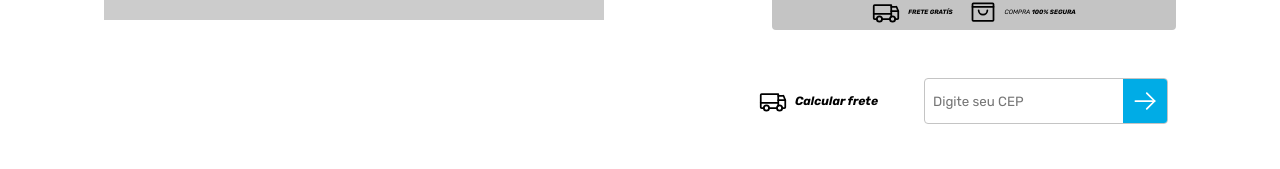
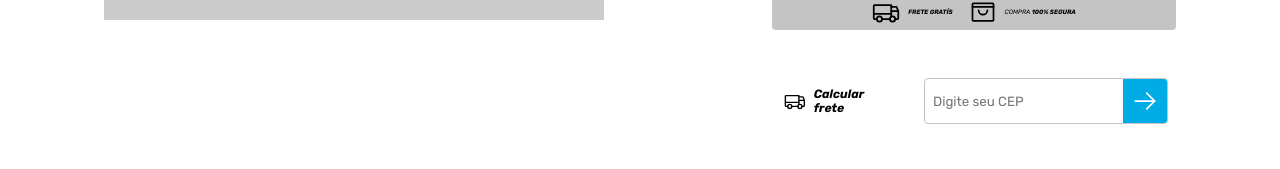
Before and after one commit to zkauansantos/e-commercefe, a React (Vite) app: page /product in a window 1280 px wide. Shown: the part 783-952 px from the top of the page. Built offline with nearby package versions, Linux system fonts and the light colour scheme; a web font is replaced by a local one.

Commit message:
add spinner in loading of the methods shipping

```diff
--- /dev/null
+++ b/src/components/CalcShipping/ShippingMethods/index.tsx
@@ -0,0 +1,33 @@
+import { ShippingMethod } from '../../../types/ShippingMethod';
+import Spinner from '../../Spinner';
+import { Container } from './styles';
+
+interface ShippingMethodsProps {
+  shippingMethods: ShippingMethod[];
+  isLoading: boolean;
+}
+
+export default function ShippingMethods({ shippingMethods, isLoading }: ShippingMethodsProps) {
+  const valuesShippingPACandSEDEX = shippingMethods.filter(({ name }) => (
+    name === 'PAC' || name === 'SEDEX'
+  ));
+
+  return (
+    <Container>
+      {isLoading && <Spinner size="32px" />}
+
+      {valuesShippingPACandSEDEX.map((service) => (
+        !isLoading && (
+        <div key={service.id}>
+          <img src={service.company.picture} alt="correios" />
+          <div>
+            <strong>{service.name}</strong>
+            <span> até {service.custom_delivery_time} dias úteis</span>
+            <strong>{service.currency}{service.price}</strong>
+          </div>
+        </div>
+        )
+      ))}
+    </Container>
+  );
+}
--- /dev/null
+++ b/src/components/CalcShipping/ShippingMethods/styles.ts
@@ -0,0 +1,24 @@
+import styled from 'styled-components';
+
+export const Container = styled.div`
+  margin-top: 2.4rem;
+  display: flex;
+  flex-direction: column;
+  align-items: flex-start;
+  gap: 1.2rem;
+  justify-content: flex-start;
+  border-radius: 4px;
+  padding: 1rem 0.4rem;
+
+  div {
+    display: flex;
+    gap: 8px;
+    justify-content: baseline;
+    font-size: 1.4rem;
+  }
+
+  img {
+    width: 15%;
+    margin-bottom: 0.8rem;
+  }
+`;
--- a/src/components/CalcShipping/index.tsx
+++ b/src/components/CalcShipping/index.tsx
@@ -12,10 +12,14 @@ import { CEPSchemaYup } from '../../pages/Product/schemas/CEPSchemaYup';
 import { CEPInputData } from '../../types/Forms/CEPInputData';
 import { ShippingMethod } from '../../types/ShippingMethod';
 
-import { Container, ContainerForm, Form } from './styles';
+import {
+  Container, ContainerForm, Form,
+} from './styles';
+import { InputErrorSpan } from '../InputErrorSpan';
+import ShippingMethods from './ShippingMethods';
 
 export default function CalcShipping() {
-  const calculate = useValueShipping();
+  const { mutateAsync, isLoading } = useValueShipping();
   const {
     errors,
     handleSubmit,
@@ -23,9 +27,6 @@ export default function CalcShipping() {
     setValue,
   } = useValidateForm<CEPInputData>(CEPSchemaYup);
   const [valuesShippingMethods, setValuesShippingMethods] = useState<ShippingMethod[]>([]);
-  const valuesShippingPACandSEDEX = valuesShippingMethods.filter(({ name }) => (
-    name === 'PAC' || name === 'SEDEX'
-  ));
 
   const handleCalcShipping: SubmitHandler<CEPInputData> = async ({ cep }, event) => {
     event?.preventDefault();
@@ -34,17 +35,21 @@ export default function CalcShipping() {
       return 'O cep é obrigatório';
     }
 
-    const responseValuesShipping = await calculate.mutateAsync(cep);
+    const responseValuesShipping = await mutateAsync(cep);
 
     setValuesShippingMethods([...responseValuesShipping]);
   };
 
   return (
     <Container>
+      <div className="centralizer">
         <ContainerForm>
           <strong><Truck size={28} /> Calcular frete </strong>
 
-        <Form onSubmit={handleSubmit(handleCalcShipping)}>
+          <Form
+            isError={!!errors.cep}
+            onSubmit={handleSubmit(handleCalcShipping)}
+          >
             <label htmlFor="cep">
               <input
                 id="cep"
@@ -60,19 +65,11 @@ export default function CalcShipping() {
               </button>
             </label>
 
-          {!!errors.cep && <span className="error">{errors.cep.message}</span>}
+            {!!errors.cep && <InputErrorSpan>{errors.cep.message}</InputErrorSpan>}
           </Form>
         </ContainerForm>
 
-      <div>
-        {valuesShippingPACandSEDEX.map((service) => (
-          <div key={Math.random()}>
-            <img src={service.company.picture} alt="" width="30" />
-            <strong>{service.name}</strong>
-            <span> até {service.custom_delivery_time} dias úteis</span>
-            <strong>{service.currency}{service.price}</strong>
-          </div>
-        ))}
+        <ShippingMethods isLoading={isLoading} shippingMethods={valuesShippingMethods} />
       </div>
     </Container>
   );
--- a/src/components/CalcShipping/styles.ts
+++ b/src/components/CalcShipping/styles.ts
@@ -7,13 +7,19 @@ export const Container = styled.div`
   flex-direction: column;
   justify-content: center;
   padding: 0 4.6rem;
+
+  .centralizer {
+    padding-right: 4.6rem ;
+    display: flex;
+    flex-direction: column;
+    align-items: center;
+    justify-content: center;
+    max-width: 43rem;
+  }
 `;
 
 export const ContainerForm = styled.div`
-  padding: 0 4.6rem;
   display: flex;
-  width: 100%;
-  justify-content: flex-end;
   gap: 4.6rem;
   align-items: center;
 
@@ -26,12 +32,14 @@ export const ContainerForm = styled.div`
   }
 `;
 
-export const Form = styled.form`
+export const Form = styled.form<{ isError: boolean }>`
+  position: relative;
+
   label {
     display: flex;
     align-items: center;
     justify-content: center;
-    border: 1px solid ${({ theme }) => theme.colors.light['400']};
+    border: 1px solid ${({ isError, theme }) => (!isError ? theme.colors.light['400'] : theme.colors.red['500'])};
     border-radius: 4px;
     overflow: hidden;
 
@@ -65,8 +73,8 @@ export const Form = styled.form`
     }
   }
 
-  .error {
-    color: #f00a;
-    font-size: 1.2rem;
+  span {
+    position: absolute;
+    bottom: -2rem;
   }
 `;
--- /dev/null
+++ b/src/components/Spinner/index.tsx
@@ -0,0 +1,16 @@
+import { Ring } from './styles';
+
+interface SpinnerProps {
+  size: string
+}
+
+export default function Spinner({ size }: SpinnerProps) {
+  return (
+    <Ring size={size}>
+      <div />
+      <div />
+      <div />
+      <div />
+    </Ring>
+  );
+}
--- /dev/null
+++ b/src/components/Spinner/styles.ts
@@ -0,0 +1,42 @@
+import styled from 'styled-components';
+
+export const Ring = styled.div<{ size: string }>`
+  display: inline-block;
+  position: relative;
+  width: ${({ size }) => size};
+  height: ${({ size }) => size};
+
+  div {
+    box-sizing: border-box;
+    display: block;
+    position: absolute;
+    width: ${({ size }) => size};
+    height: ${({ size }) => size};
+    margin: 8px;
+    border: 8px solid #ccc;
+    border-radius: 50%;
+    animation: lds-ring 1.2s cubic-bezier(0.5, 0, 0.5, 1) infinite;
+    border-color: #ccc transparent transparent transparent;
+  }
+
+  div:nth-child(1) {
+    animation-delay: -0.45s;
+  }
+
+  div:nth-child(2) {
+    animation-delay: -0.3s;
+  }
+
+  div:nth-child(3) {
+    animation-delay: -0.15s;
+  }
+
+  @keyframes lds-ring {
+    0% {
+      transform: rotate(0deg);
+    }
+    100% {
+      transform: rotate(360deg);
+    }
+  }
+`;
```
Lines whose indentation alone changed are shown as unchanged.
